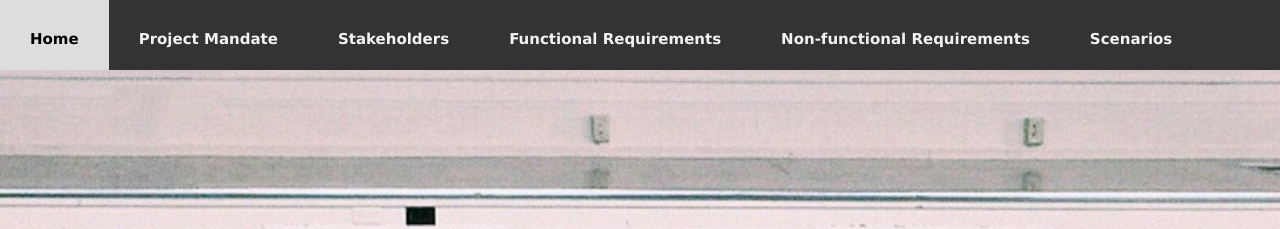
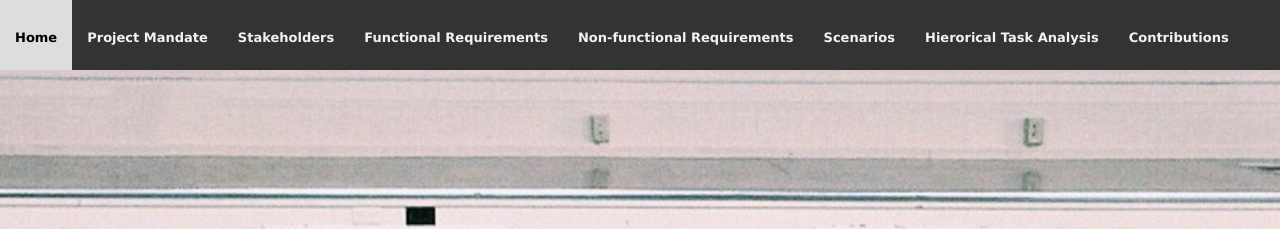
Before and after one commit to kendajani/ClassOrPass.github.io, a plain HTML site: page index.html in a window 1280 px wide. Shown: the top 229 px of the page. Drawn offline with Linux system fonts and the light colour scheme.

Commit message:
third commit

```diff
--- a/style.css
+++ b/style.css
@@ -201,9 +201,9 @@ body{
   float: left;
   color: #f2f2f2;
   text-align: center;
-  padding: 30px 30px;
+  padding: 30px 15px;
   text-decoration: none;
-  font-size: 15px;
+  font-size: 13px;
 }
 
 .topnav a:hover {
```
